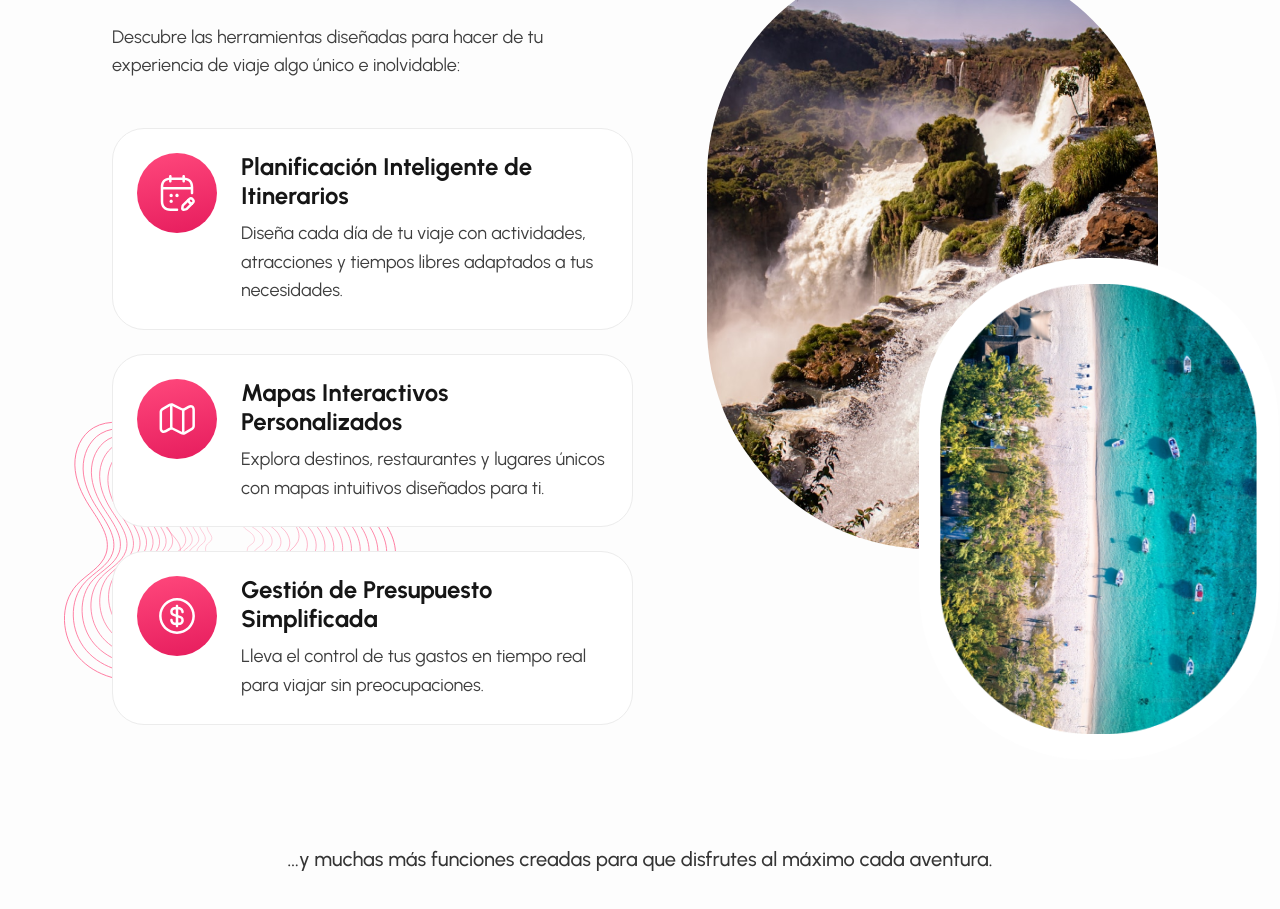
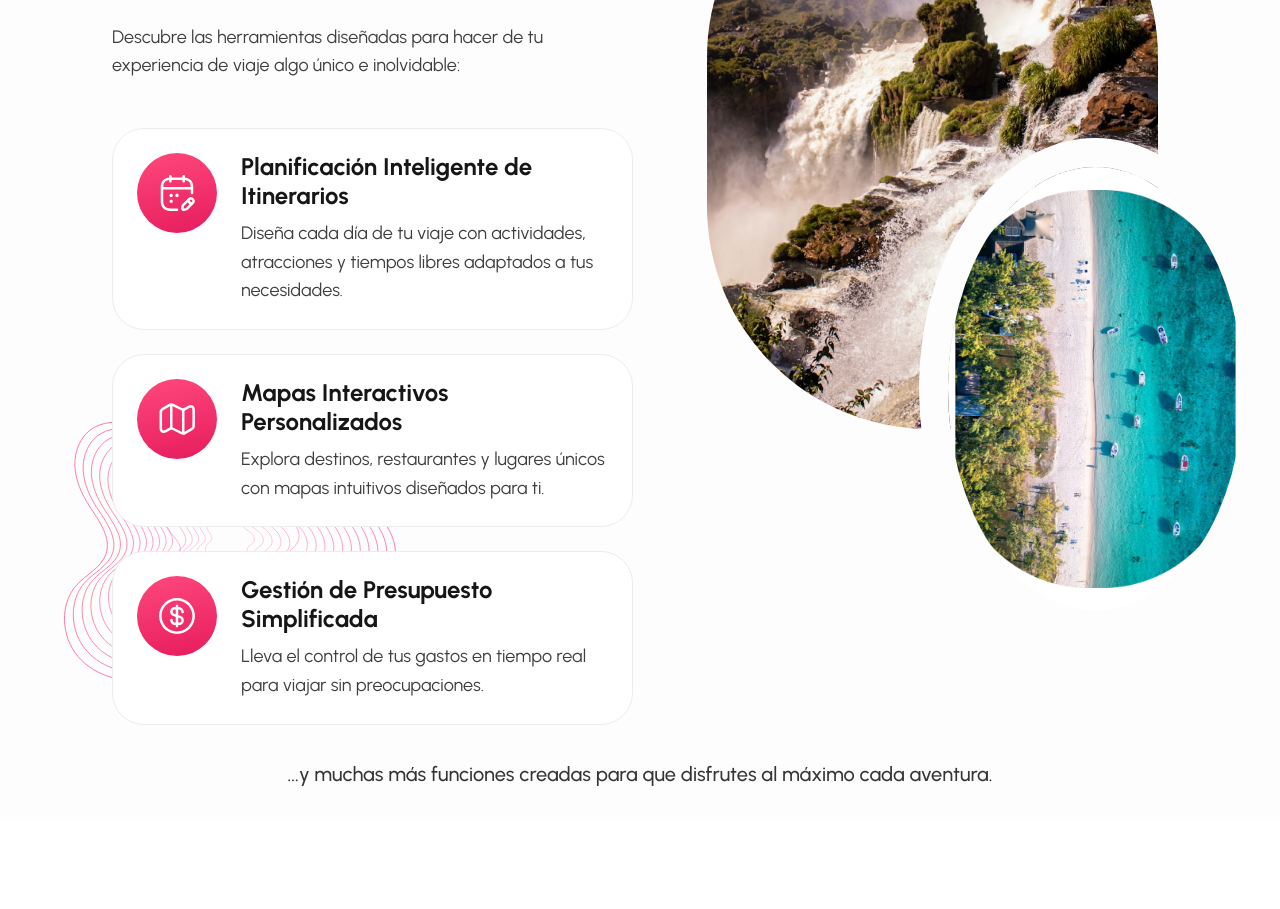
Before and after one commit to Ignacio918/viajes-app, a React (Vite) app in the folder viajes-app/: page / in a window 1280 px wide. Shown: the part 1140-2049 px from the top of the page. After the commit the page ends 1961 px from the top, so only its background shows below. Built offline with nearby package versions, Linux system fonts and the light colour scheme; a web font is replaced by a local one.

Commit message:
arreglos en ui beneficios

```diff
--- a/viajes-app/src/styles/Benefits.css
+++ b/viajes-app/src/styles/Benefits.css
@@ -60,7 +60,7 @@
 .Frame44 {
   @apply flex flex-col;
   gap: 24px;
-  margin-bottom: 120px;
+  margin-bottom: 32px;
 }
 
 .benefit-card {
@@ -109,6 +109,7 @@
   height: 810px;
   margin-left: 64px;
   isolation: isolate;
+  margin-top: -120px;
 }
 
 .Frame138 {
@@ -144,11 +145,11 @@
   align-items: center;
   gap: 10px;
   z-index: 2;
-
+  background: transparent;
 }
 
 .imagen-playa-container {
-  width: 360px;
+  width: 353.15px;
   height: 502px;
   display: inline-flex;
   flex-direction: column;
@@ -159,10 +160,10 @@
 }
 
 .imagen-playa {
-  width: 360px;
+  width: 353.15px;
   height: 502px;
-  border-radius: 168px;
-  border: 100% solid #FDFDFD;
+  border-radius: 100%;
+  border: 29px solid #FDFDFD;
   @apply object-cover;
   box-sizing: border-box;
   position: relative;
@@ -200,7 +201,7 @@
   position: absolute;
   left: 50%;
   transform: translateX(-50%);
-  bottom: 35px;
+  bottom: 32px;
   width: max-content;
   @apply text-[20px] font-urbanist font-medium text-[#353535];
   z-index: 1;
```
